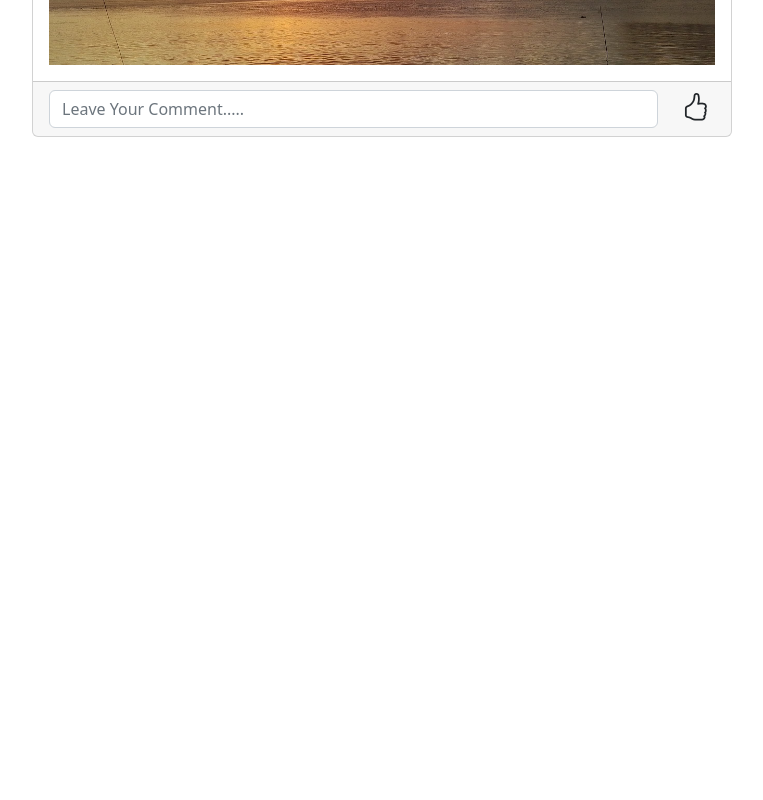
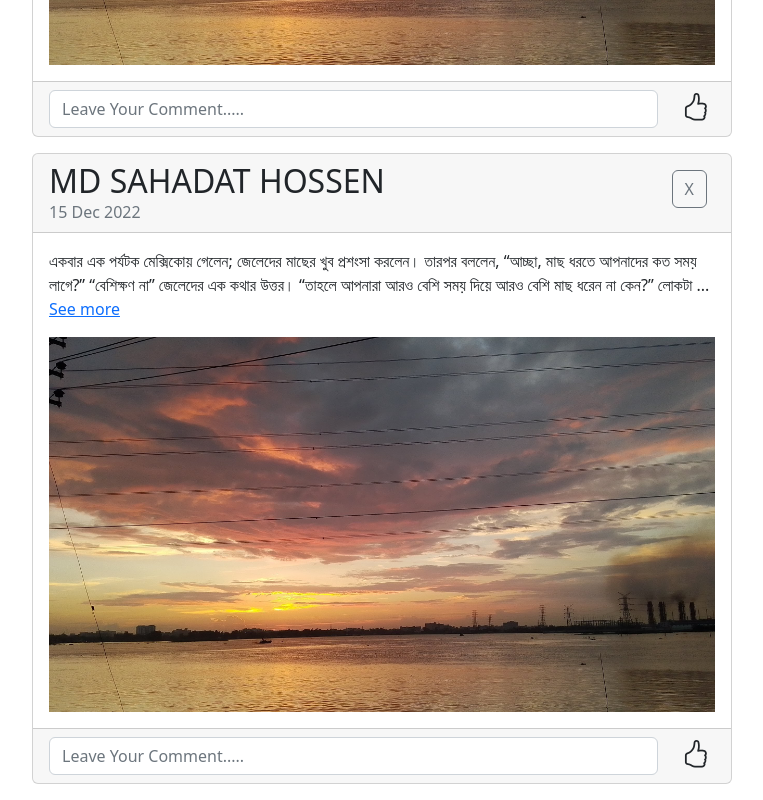
Before and after one commit to sahadatjh/react, a React (Create React App) app in the folder fb-post/: page / in a window 1280 px wide. Shown: the part 566-1366 px from the top of the page, without its empty margins (258-1021 px from the left). Before the commit the page ends 800 px from the top, so only its background shows below. Built offline with nearby package versions, Linux system fonts and the light colour scheme.

Commit message:
break small part the component

```diff
--- /dev/null
+++ b/fb-post/src/components/post-header.component.js
@@ -0,0 +1,13 @@
+import React from "react";
+
+const PostHeader = () => {
+    return (
+        <React.Fragment>
+            <span className='h2 text-uppercase'>Md Sahadat Hossen</span>
+            <button className='float-end mt-2 mx-2 h2 btn btn-outline-secondary' title="Close">X</button>
+            <p className='text-muted m-0'>15 Dec 2022</p>
+        </React.Fragment>
+     );
+}
+
+export default PostHeader;
--- a/fb-post/src/components/post.component.js
+++ b/fb-post/src/components/post.component.js
@@ -0,0 +1,22 @@
+import React, { Component } from 'react';
+import Comment from './comment.component';
+import PostHeader from './post-header.component';
+import PostBody from './postbody.component';
+
+export default class Post extends Component {
+  render() {
+    return (
+        <div className='card mb-3'>
+            <div className='card-header'>
+                <PostHeader/>
+            </div>
+            <div className='card-body'>
+                <PostBody />
+            </div>
+            <div className='card-footer'>
+                <Comment/>
+            </div>
+        </div>
+    )
+  }
+}
--- a/fb-post/src/components/postbody.component.js
+++ b/fb-post/src/components/postbody.component.js
@@ -0,0 +1,16 @@
+import React from 'react';
+
+const PostBody = () => {
+    return (
+        <React.Fragment>
+            <p>একবার এক পর্যটক মেক্সিকোয় গেলেন; জেলেদের মাছের খুব প্রশংসা করলেন। তারপর বললেন,
+                “আচ্ছা, মাছ ধরতে আপনাদের কত সময় লাগে?”
+                “বেশিক্ষণ না” জেলেদের এক কথার উত্তর।
+                “তাহলে আপনারা আরও বেশি সময় দিয়ে আরও বেশি মাছ ধরেন না কেন?” লোকটা
+                ... <a href='#' className='text-link'>See more</a></p>
+            <img src={ require('../IMG_20220624_184819.jpg')} alt="post Image" className='img-fluid'/>
+        </React.Fragment>
+     );
+}
+
+export default PostBody;
--- a/fb-post/src/wraper.js
+++ b/fb-post/src/wraper.js
@@ -1,6 +1,6 @@
 import React, { Component } from 'react';
-import Comment from './components/comment.component';
 import Navbar from './components/navbar.component';
+import Post from './components/post.component';
 
 export default class Wraper extends Component {
   render() {
@@ -8,24 +8,8 @@ export default class Wraper extends Component {
         <React.Fragment>
             <Navbar/>
             <div className='m-auto mt-3' style={{ maxWidth:'700px', }}>
-                <div className='card'>
-                    <div className='card-header'>
-                        <span className='h2 text-uppercase'>Md Sahadat Hossen</span>
-                        <button className='float-end mt-2 mx-2 h2 btn btn-outline-secondary' title="Close">X</button>
-                        <p className='text-muted m-0'>15 Dec 2022</p>
-                    </div>
-                    <div className='card-body'>
-                        <p>একবার এক পর্যটক মেক্সিকোয় গেলেন; জেলেদের মাছের খুব প্রশংসা করলেন। তারপর বললেন,
-                            “আচ্ছা, মাছ ধরতে আপনাদের কত সময় লাগে?”
-                            “বেশিক্ষণ না” জেলেদের এক কথার উত্তর।
-                            “তাহলে আপনারা আরও বেশি সময় দিয়ে আরও বেশি মাছ ধরেন না কেন?” লোকটা
-                            ... <a className='text-link'>See more</a></p>
-                        <img src={ require('./IMG_20220624_184819.jpg')} alt="post Image" className='img-fluid'/>
-                    </div>
-                    <div className='card-footer'>
-                        <Comment/>
-                    </div>
-                </div>
+                <Post />
+                <Post />
             </div>
         </React.Fragment>
     )
```
